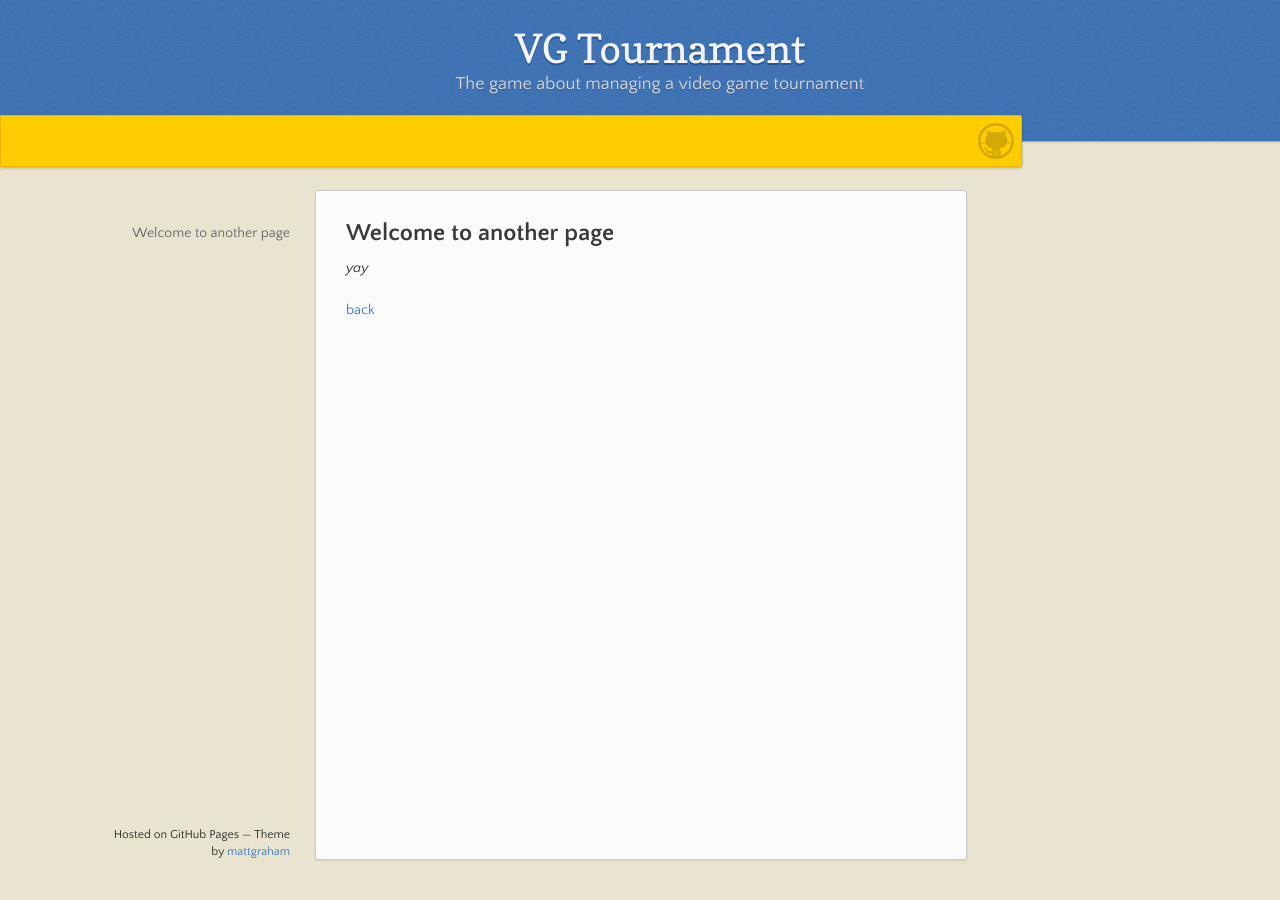
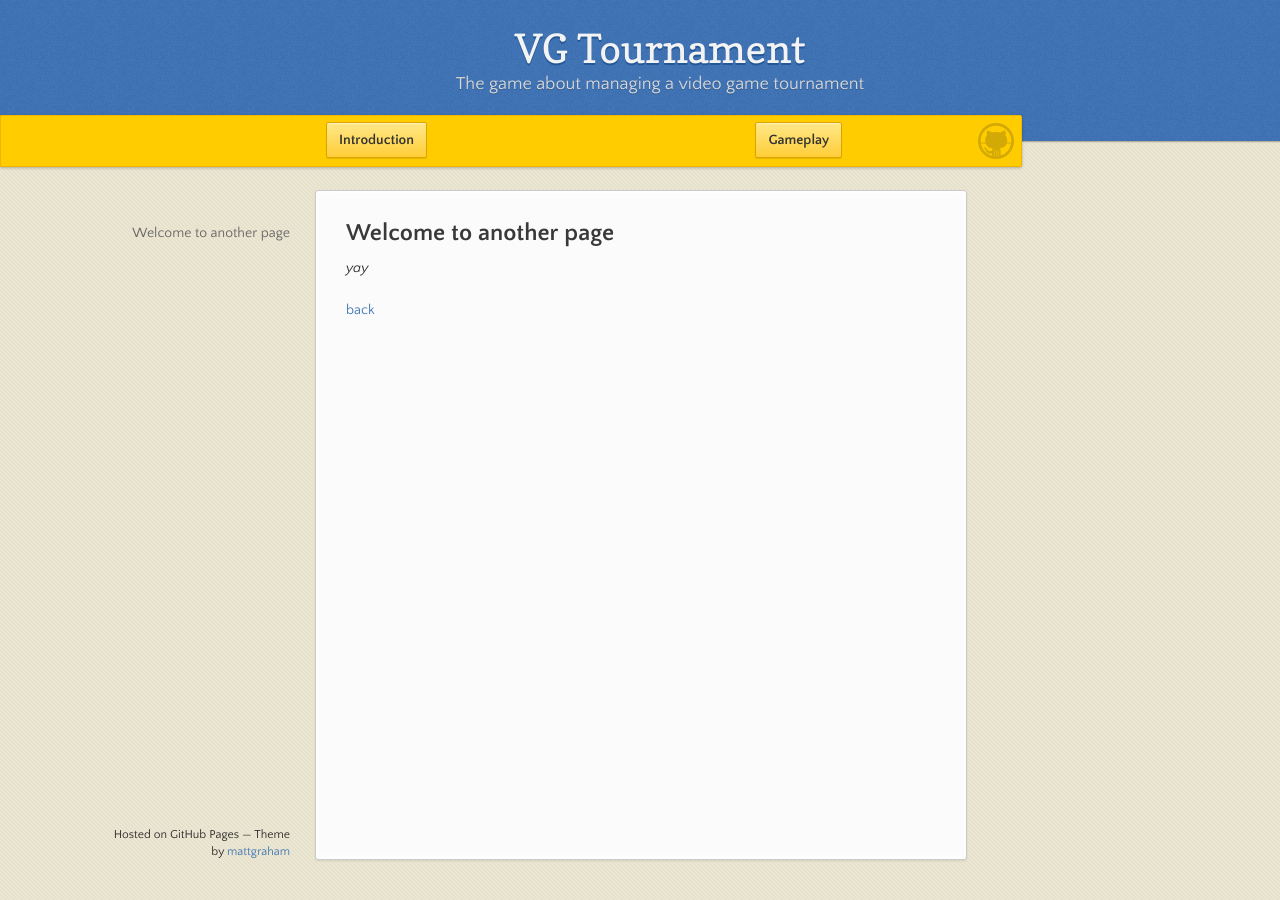
Before and after one commit to Hugo-Bo-Diaz/VGTournamentWiki, a Jekyll site: the page built from another-page.md, in a window 1280 px wide. Built offline with Jekyll 4.4.1, drawn with Linux system fonts in a browser that asks for light colours.

Commit message:
another one

```diff
--- a/_sass/jekyll-theme-leap-day.scss
+++ b/_sass/jekyll-theme-leap-day.scss
@@ -202,7 +202,7 @@ header {
     border-radius: 2px;
     box-shadow: inset 0px 1px 0px rgba(255,255,255,.4), 0px 1px 1px rgba(0,0,0,.1);
     background-color: #FFE788;
-    margin-left: -325px;
+    margin-left: 325px;
     padding: 10px 12px;
     margin-top: 6px;
     line-height:14px;
```
Also changed, not shown: index.md (+1 -1 lines).
